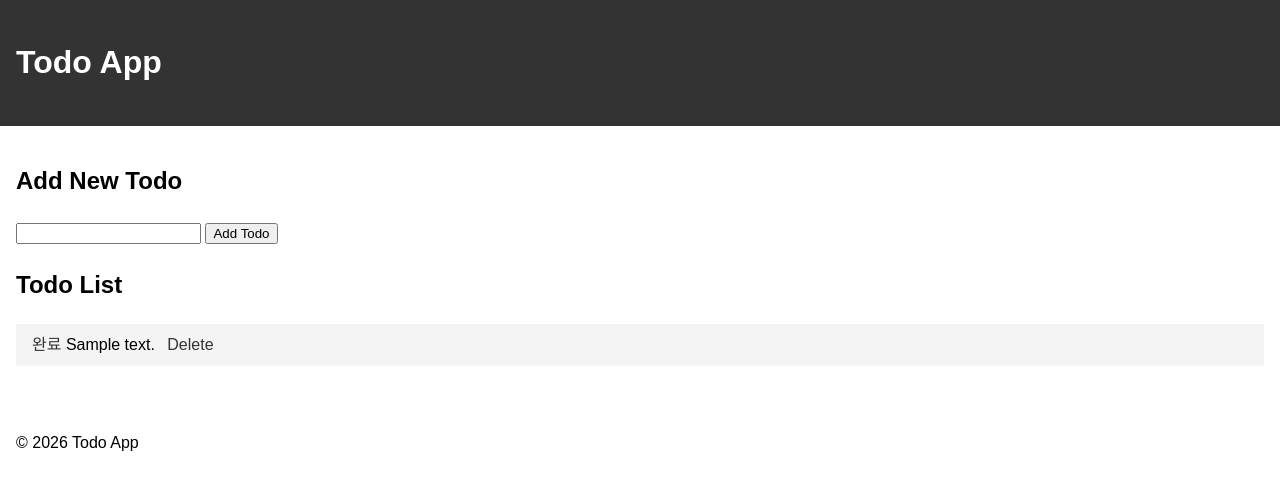
After one commit to Utkirbek77/web-based-system, a Flask app: template HW2/templates/index.html in a window 1280 px wide. The commit adds this page. Shown: the top 490 px of the page. Run offline with Flask 3, Linux system fonts and the light colour scheme; the template is opened without the code that fills it: most values are stand-ins (such as "Sample title", 1, 10 or a date in 2020).

Commit message:
Completed the homework 2

```diff
--- /dev/null
+++ b/HW2/app.py
@@ -0,0 +1,35 @@
+from flask import Flask, render_template, request, redirect, url_for
+
+app = Flask(__name__)
+
+todos = []
+
+
+@app.route('/', methods=['GET', 'POST'])
+def index():
+    if request.method == 'POST':
+        todo = request.form['todo']
+        todos.append({'text': todo, 'done': False})
+        return redirect(url_for('index'))
+
+    return render_template('index.html', todos=todos)
+
+
+@app.route('/delete/<int:index>')
+def delete(index):
+    if 0 <= index < len(todos):
+        del todos[index]
+
+    return redirect(url_for('index'))
+
+
+@app.route('/toggle/<int:index>')
+def toggle(index):
+    if 0 <= index < len(todos):
+        todos[index]['done'] = not todos[index]['done']
+
+    return redirect(url_for('index'))
+
+
+if __name__ == '__main__':
+    app.run(debug=True)
--- /dev/null
+++ b/HW2/static/style.css
@@ -0,0 +1,46 @@
+body {
+    font-family: Arial, sans-serif;
+    line-height: 1.6;
+    margin: 0;
+    padding: 0;
+}
+
+header,
+main,
+footer {
+    padding: 1rem;
+}
+
+header {
+    background-color: #333;
+    color: #fff;
+}
+
+form {
+    margin-bottom: 1rem;
+}
+
+ul {
+    list-style-type: none;
+    padding: 0;
+}
+
+li {
+    background-color: #f4f4f4;
+    margin-bottom: 0.5rem;
+    padding: 0.5rem;
+}
+
+a {
+    color: #333;
+    text-decoration: none;
+    margin-left: 0.5rem;
+}
+
+a:hover {
+    text-decoration: underline;
+}
+
+.done {
+    text-decoration: line-through;
+}
--- /dev/null
+++ b/HW2/templates/base.html
@@ -0,0 +1,25 @@
+<!DOCTYPE html>
+<html lang="ko">
+
+<head>
+    <meta charset="UTF-8">
+    <meta name="viewport" content="width=device-width, initial-scale=1.0">
+    <title>{% block title %}Todo App{% endblock %}</title>
+    <link rel="stylesheet" href="{{ url_for('static', filename='style.css') }}">
+</head>
+
+<body>
+    <header>
+        <h1>Todo App</h1>
+    </header>
+
+    <main>
+        {% block content %}{% endblock %}
+    </main>
+
+    <footer>
+        <p>&copy; 2026 Todo App</p>
+    </footer>
+</body>
+
+</html>
--- /dev/null
+++ b/HW2/templates/index.html
@@ -0,0 +1,33 @@
+{% extends "base.html" %}
+
+{% block title %}Todo List - Todo App{% endblock %}
+
+{% block content %}
+<h2>Add New Todo</h2>
+
+<form method="post">
+    <input type="text" name="todo" required>
+    <button type="submit">Add Todo</button>
+</form>
+
+<h2>Todo List</h2>
+
+{% if todos %}
+<ul>
+    {% for todo in todos %}
+    <li>
+        <a href="{{ url_for('toggle', index=loop.index0) }}">완료</a>
+
+        <span class="{% if todo.done %}done{% endif %}">
+            {{ todo.text }}
+        </span>
+
+        <a href="{{ url_for('delete', index=loop.index0) }}">Delete</a>
+    </li>
+    {% endfor %}
+</ul>
+{% else %}
+<p>No todos yet. Add some!</p>
+{% endif %}
+
+{% endblock %}
--- a/app.py
+++ b/app.py
@@ -5,12 +5,15 @@ app = Flask(__name__)
 
 @app.route("/")
 def home():
-  return render_template("index.html", user_name="O'tkirbek")
+  return render_template("index.html", user_name="Utkirbek", name1="Utkirbek")
 
 @app.route("/about")
 def about():
   return render_template("about.html")
 
+@app.route("/hi/<name1>")
+def hi(name1):
+  return render_template("hi.html", name1="Utkirbek")
 
 if __name__ == "__main__":
   app.run(debug=True)
--- /dev/null
+++ b/templates/hi.html
@@ -0,0 +1 @@
+<h1>Hello {{name}} !!!</h1>
--- a/templates/index.html
+++ b/templates/index.html
@@ -66,6 +66,7 @@
         <h1>Welcome, {{ user_name }}! 👋</h1>
         <p>Your Flask server is running smoothly with a real user interface design.</p>
         <a href="/about" class="btn">Learn More</a>
+        <a href="/hi/{{name1}}" class="btn">Hi</a>
     </div>
 </body>
 
```
Also changed, not shown: todo_app/app.py (added, +28 -0 lines), todo_app/static/style.css (added, +41 -0 lines), todo_app/templates/base.html (added, +25 -0 lines), todo_app/templates/index.html (added, +28 -0 lines), HW2/README.md (added).
